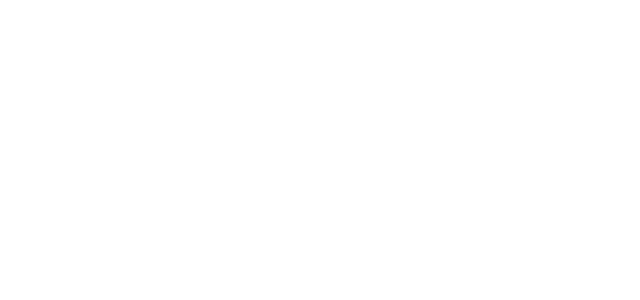
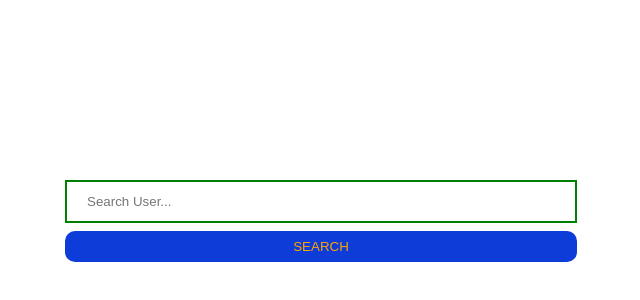
Before and after one commit to developerashish02/full-stack-linkedin-clone, a React (Create React App) app: page /search in a window 1280 px wide. Before the commit this address had no page. Shown: the top 300 px of the page, without its empty margins (319-959 px from the left). Built offline with nearby package versions, Linux system fonts and the light colour scheme; the HTML template or start-up script is replaced by a standard one.

Commit message:
complate first task

```diff
--- a/public/index.html
+++ b/public/index.html
@@ -24,7 +24,7 @@
       work correctly both with client-side routing and a non-root public URL.
       Learn how to configure a non-root public URL by running `npm run build`.
     -->
-    <title>React App</title>
+		<title>Linkedin Clone</title>
 	</head>
 	<body>
 		<noscript>You need to enable JavaScript to run this app.</noscript>
--- a/src/App.js
+++ b/src/App.js
@@ -1,14 +1,41 @@
 import "./App.css";
 import Login from "./components/login";
+import Main from "./components/Main";
 import { BrowserRouter, Routes, Route } from "react-router-dom";
-import './styles/login.css';
+import "./styles/login.css";
+import Search from "./components/Search";
 
 function App() {
+	// user details
+	const userData = [
+		{
+			email: "ashugaikwad11@gmail.com",
+			name: "Ashish Gaikwad",
+			address: "pune",
+		},
+		{
+			email: "rohitgaikwad11@gmail.com",
+			name: "rohit Gaikwad",
+			address: "pune",
+		},
+		{
+			email: "rahulgaikwad11@gmail.com",
+			name: "rahul Gaikwad",
+			address: "pune",
+		},
+	];
+
 	return (
 		<div className="App">
 			<BrowserRouter>
 				<Routes>
-					<Route exact path="/login" element={<Login />} />
+					<Route exact path="/" element={<Login userData={userData} />} />
+					<Route exact path="/main" element={<Main />} />
+					<Route
+						exact
+						path="/search"
+						element={<Search userData={userData} />}
+					/>
 				</Routes>
 			</BrowserRouter>
 		</div>
--- /dev/null
+++ b/src/components/Main.js
@@ -0,0 +1,24 @@
+import React from "react";
+import "../styles/Main.css";
+
+function Main() {
+	return (
+		<div className="home">
+			<div className="home__users">
+				<div className="home__right">
+					<img
+						src="https://img.freepik.com/free-vector/businessman-character-avatar-isolated_24877-60111.jpg?w=2000"
+						alt="user__avatar"
+					/>
+				</div>
+				<div className="home__right">
+					<h3>Name:</h3>
+					<span>Email:</span>
+					<p>Address:</p>
+				</div>
+			</div>
+		</div>
+	);
+}
+
+export default Main;
--- /dev/null
+++ b/src/components/Search.js
@@ -0,0 +1,96 @@
+import React from "react";
+import "../styles/Search.css";
+import { useState } from "react";
+
+function Search(props) {
+	const [seach, setseach] = useState("");
+	const [getUser, setUser] = useState({});
+	let res;
+	// user details
+	const userData = [
+		{
+			email: "ashugaikwad11@gmail.com",
+			name: "Ashish Gaikwad",
+			address: "pune",
+		},
+		{
+			email: "rohitgaikwad11@gmail.com",
+			name: "rohit Gaikwad",
+			address: "pune",
+		},
+		{
+			email: "rahulgaikwad11@gmail.com",
+			name: "rahul Gaikwad",
+			address: "pune",
+		},
+	];
+
+	const handleChnage = (e) => {
+		setseach(e.target.value);
+	};
+
+	const handleSubmit = (e) => {
+		e.preventDefault();
+		// check input fields are valide
+		if (seach === "") {
+			alert("please provide valide input fields");
+			return;
+		}
+
+		// finding the user
+		let getUser = userData.find((user) => user.name === seach);
+		// if user is not exist
+		if (!getUser) {
+			alert("This name user is dont have linkedin Account");
+			return;
+		} else {
+			setUser(getUser);
+		}
+
+		showDetails();
+	};
+
+	const showDetails = () => {
+		document.getElementById("home").style.display = "flex";
+	};
+
+	console.log(getUser);
+
+	return (
+		<>
+			<div id="search">
+				<input
+					type="search"
+					placeholder="Search User..."
+					id="search"
+					name="search"
+					required
+					onChange={handleChnage}
+				/>
+			</div>
+
+			{/* search button */}
+			<button id="search__btn" type="submit" onClick={handleSubmit}>
+				search
+			</button>
+
+			<div id="home">
+				<div className="home__users">
+					<div className="home__right">
+						<img
+							src="https://img.freepik.com/free-vector/businessman-character-avatar-isolated_24877-60111.jpg?w=2000"
+							alt="user__avatar"
+						/>
+					</div>
+					<div className="home__right">
+						<h3>Name: {getUser.name}</h3>
+						<span>Email: {getUser.email}</span>
+						<p>Address: {getUser.address}</p>
+					</div>
+				</div>
+			</div>
+		</>
+	);
+}
+
+export default Search;
--- a/src/components/login.js
+++ b/src/components/login.js
@@ -1,19 +1,53 @@
 import React from "react";
 import "../styles/login.css";
+import { useNavigate } from "react-router-dom";
 import { useState } from "react";
 
-const Login = () => {
+const Login = (props) => {
+	const userData = [
+		{
+			email: "ashugaikwad11@gmail.com",
+			name: "Ashish Gaikwad",
+			address: "pune",
+		},
+		{
+			email: "rohitgaikwad11@gmail.com",
+			name: "rohit Gaikwad",
+			address: "pune",
+		},
+		{
+			email: "rahulgaikwad11@gmail.com",
+			name: "rahul Gaikwad",
+			address: "pune",
+		},
+	];
+	const [email, setEmail] = useState("");
+	console.log(userData);
+	let navigate = useNavigate();
 	// handle submit
 	const handleSubmit = (e) => {
-        e.preventDefault();
-    };
-    // handle image
-    const onChnage = () => {
+		e.preventDefault();
+		if (email === "") {
+			alert("email not should be empty");
+			return;
+		}
 
-    }
+		let checkExist = userData.find((e) => e.email === email);
+		console.log(checkExist);
+		if (!checkExist) {
+			navigate("/main");
+			return;
+		} else {
+			alert("This email is alredy exist");
+		}
+	};
+	// handle image
+	const onChnage = (e) => {
+		setEmail(e.target.value);
+	};
 	return (
 		<div id="login">
-			<form id="login__form" onSubmit={handleSubmit}>
+			<form id="login__form">
 				<div className="login__container">
 					<h1>Login Form </h1>
 					<input
@@ -21,10 +55,10 @@ const Login = () => {
 						placeholder="Email"
 						required
 						id="email"
-                        name="email"
-                        onChange={onChnage}
+						name="email"
+						onChange={onChnage}
 					/>
-					<button id="login__btn" type="submit">
+					<button id="login__btn" type="submit" onClick={handleSubmit}>
 						Login
 					</button>
 				</div>
--- /dev/null
+++ b/src/styles/Main.css
@@ -0,0 +1,28 @@
+#home {
+	display: flex;
+	justify-content: center;
+	flex-direction: column;
+	align-items: center;
+	display: none;
+	flex-wrap: wrap;
+}
+
+.home__users {
+	display: flex;
+	height: 150px;
+	width: 40%;
+	border: 2px solid rgb(54, 34, 34);
+	margin-top: 100px;
+	padding: 35px;
+	border-radius: 5px;
+}
+
+.home__right > img {
+	height: 70px;
+	width: 70px;
+	border-radius: 50%;
+}
+
+.home__right {
+	margin-left: 10px;
+}
--- /dev/null
+++ b/src/styles/Search.css
@@ -0,0 +1,29 @@
+#search {
+	display: flex;
+	justify-content: center;
+	margin-top: 100px;
+}
+#search > input {
+	width: 40%;
+	margin: 8px 0;
+	padding: 12px 20px;
+	display: inline-block;
+	border: 2px solid green;
+	box-sizing: border-box;
+	margin-top: 80px;
+}
+
+#search__btn {
+	background-color: rgb(13, 60, 216);
+	color: white;
+	text-transform: uppercase;
+	width: 40%;
+	color: orange;
+	padding: 8px;
+	max-width: 10px 0;
+	border: none;
+	cursor: pointer;
+	position: absolute;
+	left: 30%;
+	border-radius: 10px;
+}
```
Also changed, not shown: src/styles/inputData.json (deleted). Lines whose indentation alone changed are shown as unchanged.
